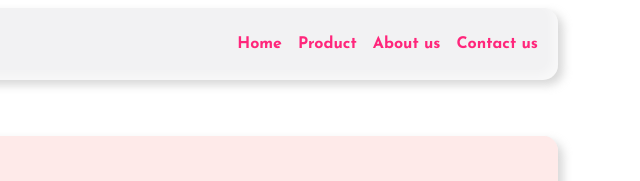
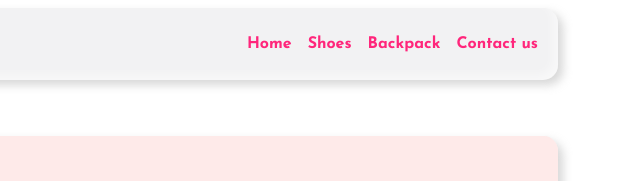
Before and after one commit to mizbauddintareq/panda-commerce, a plain HTML site: page index.html in a window 1280 px wide. Shown: the top 181 px of the page, 640-1280 px from the left. Drawn offline with nearby package versions, Linux system fonts and the light colour scheme.

Commit message:
update nav link

```diff
--- a/index.html
+++ b/index.html
@@ -38,10 +38,10 @@
                 <a class="nav-link" href="#">Home</a>
               </li>
               <li class="nav-item">
-                <a class="nav-link" href="#">Product</a>
+                <a class="nav-link" href="#shoes">Shoes</a>
               </li>
               <li class="nav-item">
-                <a class="nav-link" href="#">About us</a>
+                <a class="nav-link" href="#bag">Backpack</a>
               </li>
               <li class="nav-item">
                 <a class="nav-link" href="#">Contact us</a>
@@ -140,7 +140,7 @@
         <!-- Catagories Section Ends -->
 
         <!-- Backpack Section Starts -->
-        <section class="container my-5">
+        <section class="container my-5" id="bag">
             <div class="title-and-btn d-flex justify-content-between my-5">
                 <h1>Backpack</h1>
                 <a href="#">See More</a>
@@ -184,7 +184,7 @@
         <!-- Backpack Section Ends -->
 
         <!-- Shoes Section Starts -->
-        <section class="container my-5">
+        <section class="container my-5" id="shoes">
             <div class="title-and-btn d-flex justify-content-between my-5">
                 <h1>Shoes</h1>
                 <a href="#">See More</a>
```
